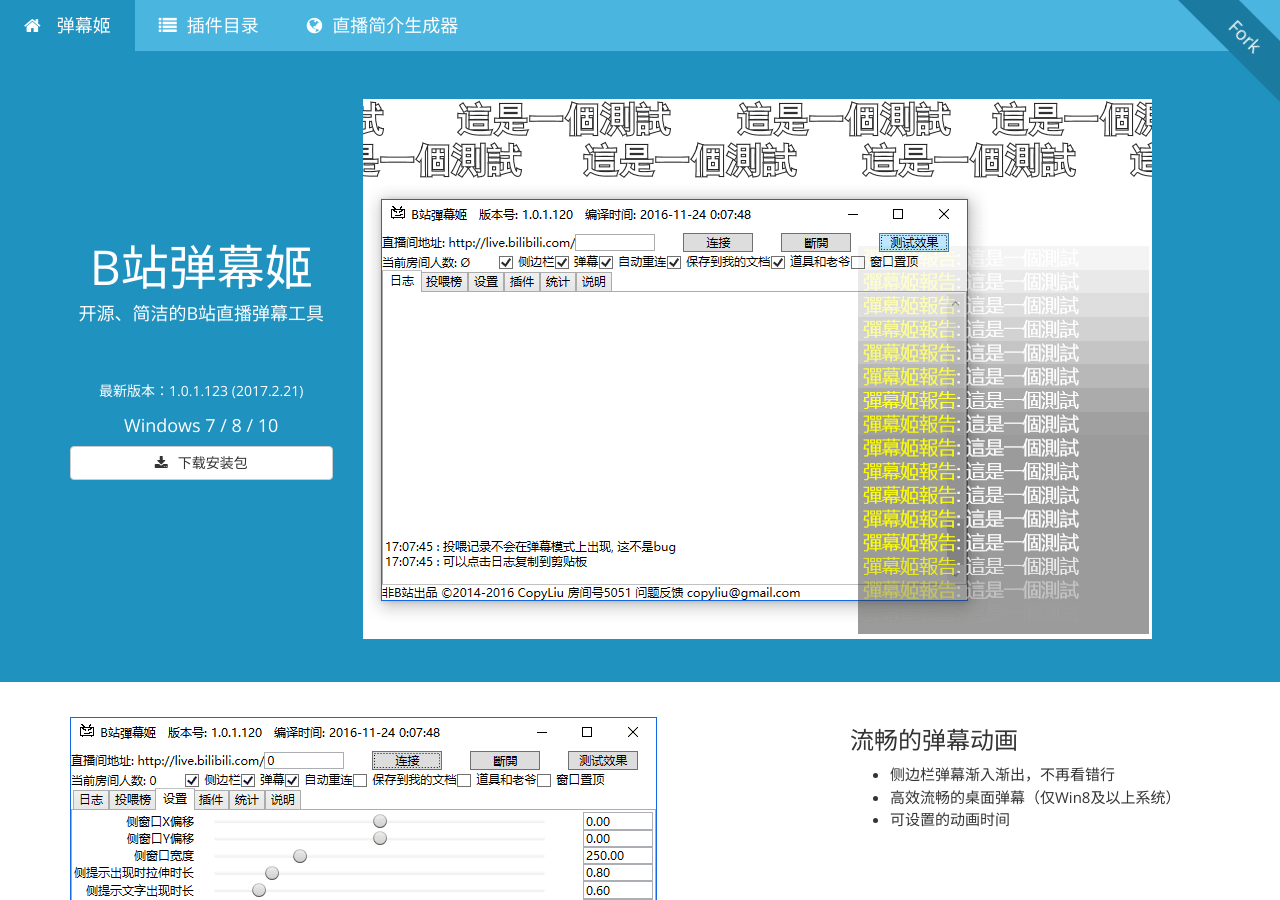
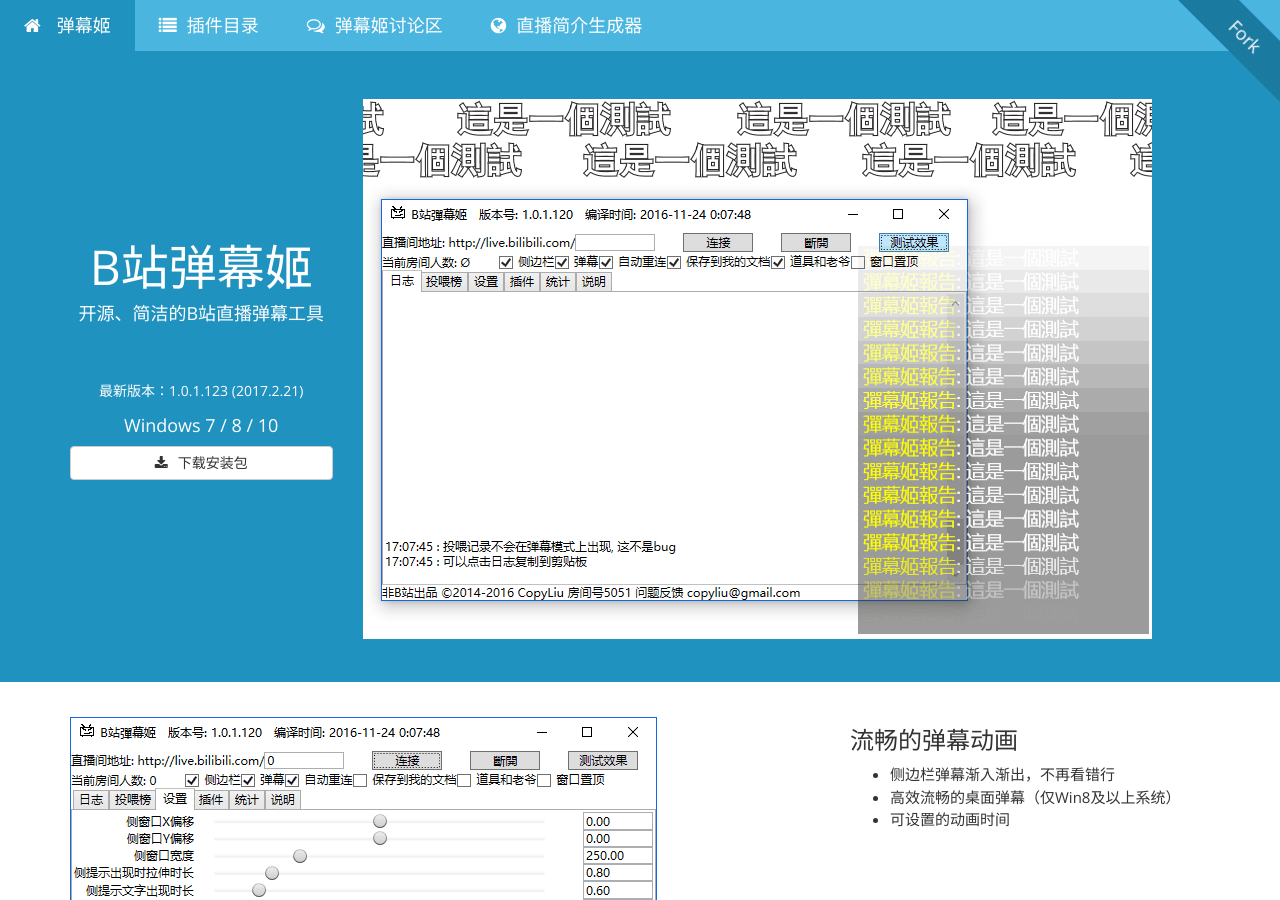
Before and after one commit to Bililive/www.danmuji.org, a Jekyll site: the page built from index.html, in a window 1280 px wide and 900 px high. Built offline with Jekyll 4.4.1, drawn with Linux system fonts in a browser that asks for light colours; nearby versions of some CDN libraries; some web fonts are replaced; comment, search, counter and statistics services are not loaded.

Commit message:
更新navbar

```diff
--- a/_data/navbar.yml
+++ b/_data/navbar.yml
@@ -7,6 +7,11 @@
   link: /plugins
   icon: fa-list
 
+- name: 弹幕姬讨论区
+  link: http://f.danmuji.cn
+  icon: fa-comments-o
+  target: _blank
+
 - name: 直播简介生成器
   link: http://blive.cabbagelol.net
   icon: fa-globe
```
